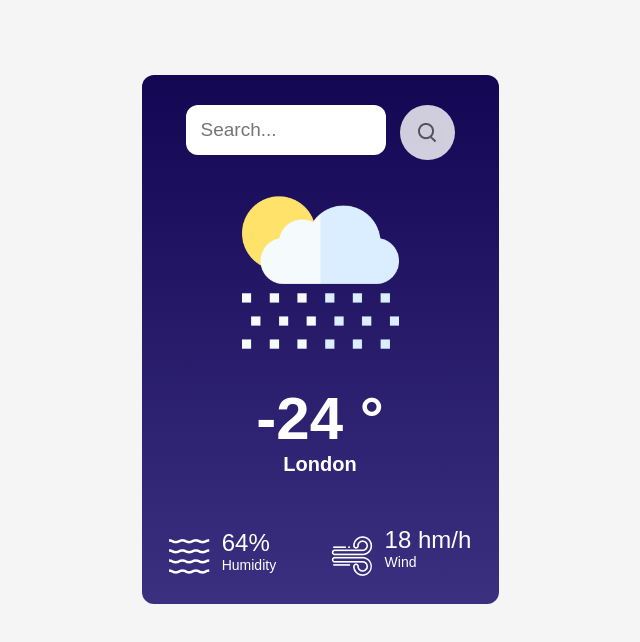
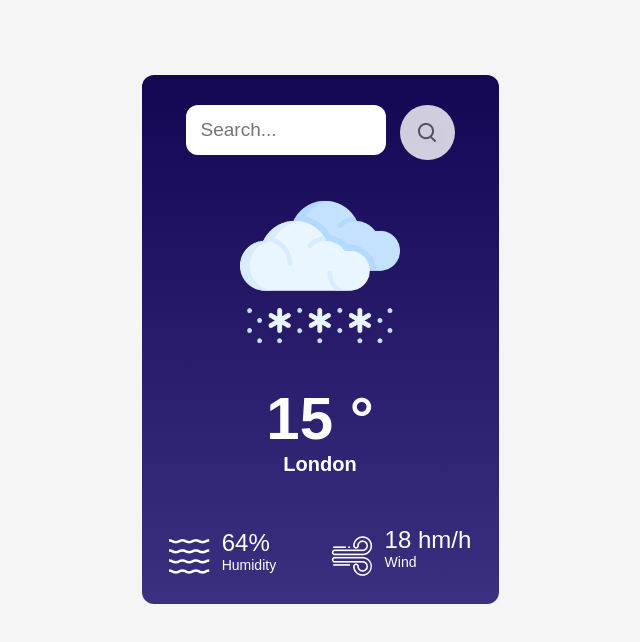
Before and after one commit to UmidIsanov/WeatherApp, a React (Create React App) app: page / in a window 1280 px wide. Shown: the top 642 px of the page, without its empty margins (320-960 px from the left). Built offline with nearby package versions, Linux system fonts and the light colour scheme.

Commit message:
feat: icons now can change

```diff
--- a/src/component/WeatherApp.tsx
+++ b/src/component/WeatherApp.tsx
@@ -1,4 +1,4 @@
-import React from 'react'
+import React, { useState } from 'react'
 import clearIcon from '../assets/clear.png'
 import cloudyIcon from '../assets/cloud.png'
 import rainyIcon from '../assets/rain.png'
@@ -7,7 +7,7 @@ import thunderIcon from '../assets/thunder.png'
 import windyIcon from '../assets/wind.png'
 import searchIcon from '../assets/search.png'
 import humidityIcon from '../assets/humidity.png'
-import sunIcon from '../assets/sun.png'
+import drizzleIcon from '../assets/drizzle.png'
 import './WeatherApp.css'
 
 interface WeatherProps {
@@ -19,6 +19,10 @@ humidity?: number
 
 const WeatherApp: React.FC<WeatherProps> = () => {
 
+
+const [wicon, setWicon]=useState(snowyIcon)
+
+
 const Search = async () => {
 const element = document.getElementsByClassName('cityInput')[0] as HTMLInputElement
 if(element.value[0] === '') {
@@ -29,7 +33,6 @@ if(element.value[0] === '') {
 let url = `https://api.openweathermap.org/data/2.5/weather?q=${element.value}&units=Metric&appid=745f4f060564fcc91ddfa6083279a610`
 let response = await fetch(url)
 let data = await response.json()
-console.log(data)
 const humudity = document.getElementsByClassName('humidity-persentage')[0] as HTMLDivElement
 const wind = document.getElementsByClassName('wind-speed')[0] as HTMLDivElement
 const temprature = document.getElementsByClassName('weather-temp')[0] as HTMLDivElement
@@ -38,6 +41,22 @@ humudity.innerHTML = `${data.main.humidity}`
 wind.innerHTML = `${data.wind.speed} hm/h`
 temprature.innerHTML = ` ${Math.floor( data.main.temp)} &deg;`
 location.innerHTML = `${data.name}`
+if(data.weather[0].icon === '01d' || data.weather[0].icon === '01n'){
+  setWicon(clearIcon)
+}
+else if(data.weather[0].icon === '02d' || data.weather[0].icon === '02n'){
+  setWicon(cloudyIcon)}
+else if(data.weather[0].icon === '03d' || data.weather[0].icon === '03n'){
+  setWicon(drizzleIcon)}
+else if(data.weather[0].icon === '09d' || data.weather[0].icon === '09n'){
+  setWicon(rainyIcon)}
+else if(data.weather[0].icon === '10d' || data.weather[0].icon === '10n'){
+  setWicon(rainyIcon)}
+else if(data.weather[0].icon === '13d' || data.weather[0].icon === '13n'){
+  setWicon(snowyIcon)}
+else{
+  setWicon(clearIcon)
+}
 
 }
   return (
@@ -52,9 +71,9 @@ location.innerHTML = `${data.name}`
         </div>
     </div>
     <div className='weather-image'>
-      <img src={rainyIcon} alt='clear icon'/>
+      <img src={wicon} alt='clear icon'/>
     </div>
-    <div className='weather-temp'> -24 &deg;</div>
+    <div className='weather-temp'> 15 &deg;</div>
     <div className='weather-location'>London</div>
     <div className='data-container'>
        <div className='element'>
@@ -71,8 +90,8 @@ location.innerHTML = `${data.name}`
           <div className='text'>Wind</div>
         </div>
        </div>
+
     </div>
-
   </div>
   )
 }
```
